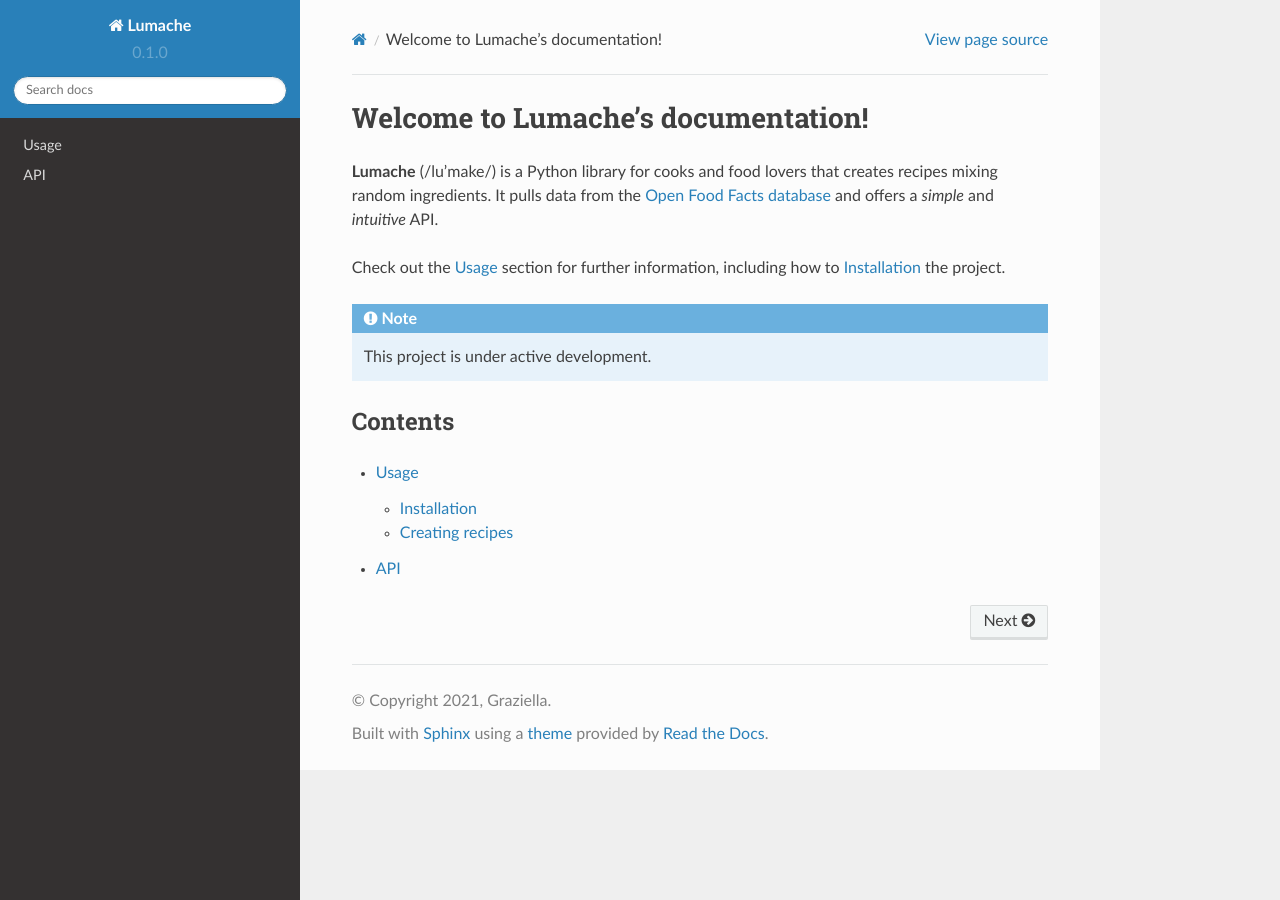
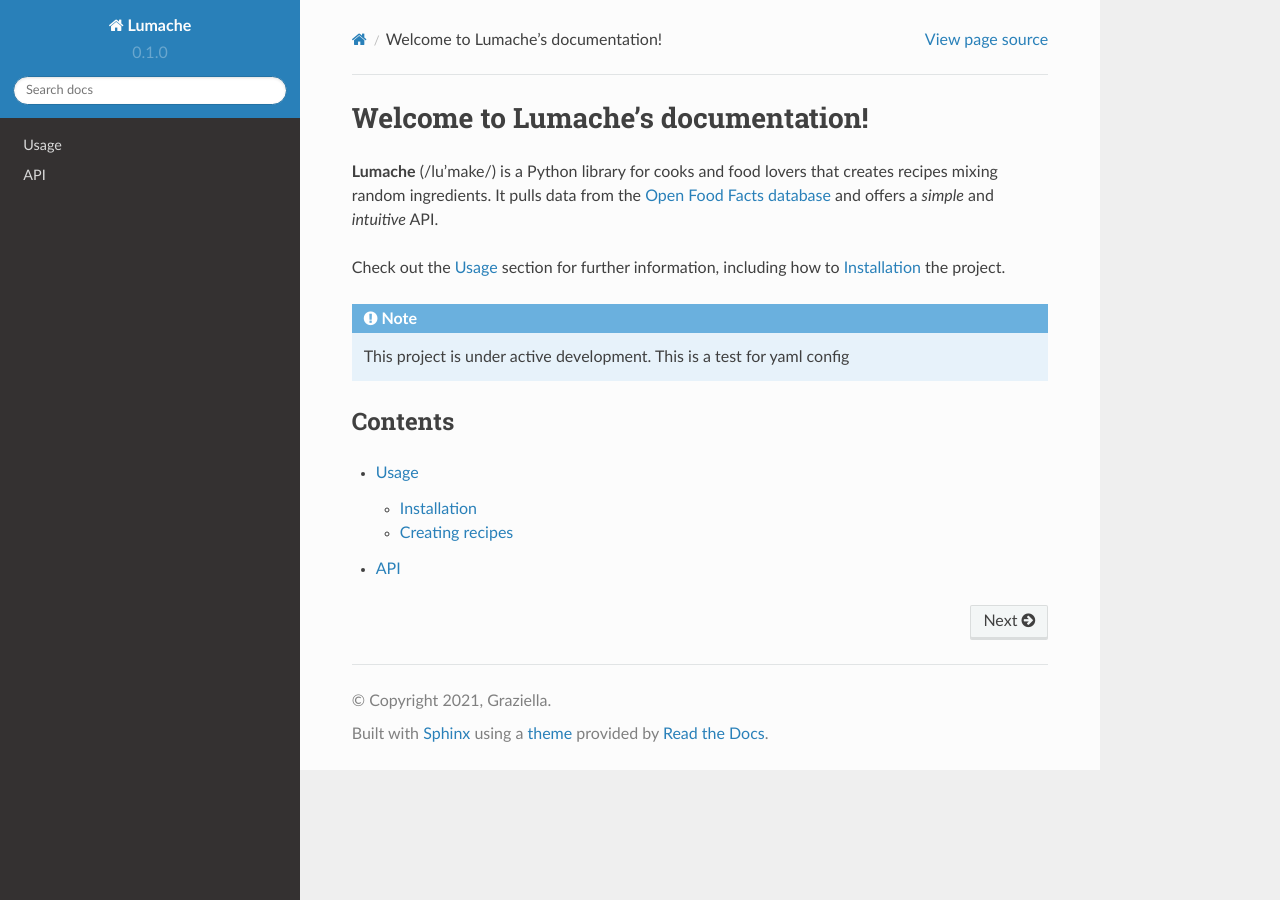
Before and after one commit to readthedocs/tutorial-template, a Sphinx documentation site: the page built from docs/source/index.rst, in a window 1280 px wide. Built offline with Sphinx 7.4.7 and the Read the Docs theme 2.0.0, drawn with Linux system fonts in a browser that asks for light colours.

Commit message:
index:Test whether yaml config works or not
Signed-off-by: ssawrav <s.sawrav@gmail.com>

```diff
--- a/docs/source/index.rst
+++ b/docs/source/index.rst
@@ -11,7 +11,7 @@
 
 .. note::
 
-   This project is under active development.
+   This project is under active development. This is a test for yaml config
 
 Contents
 --------
```
